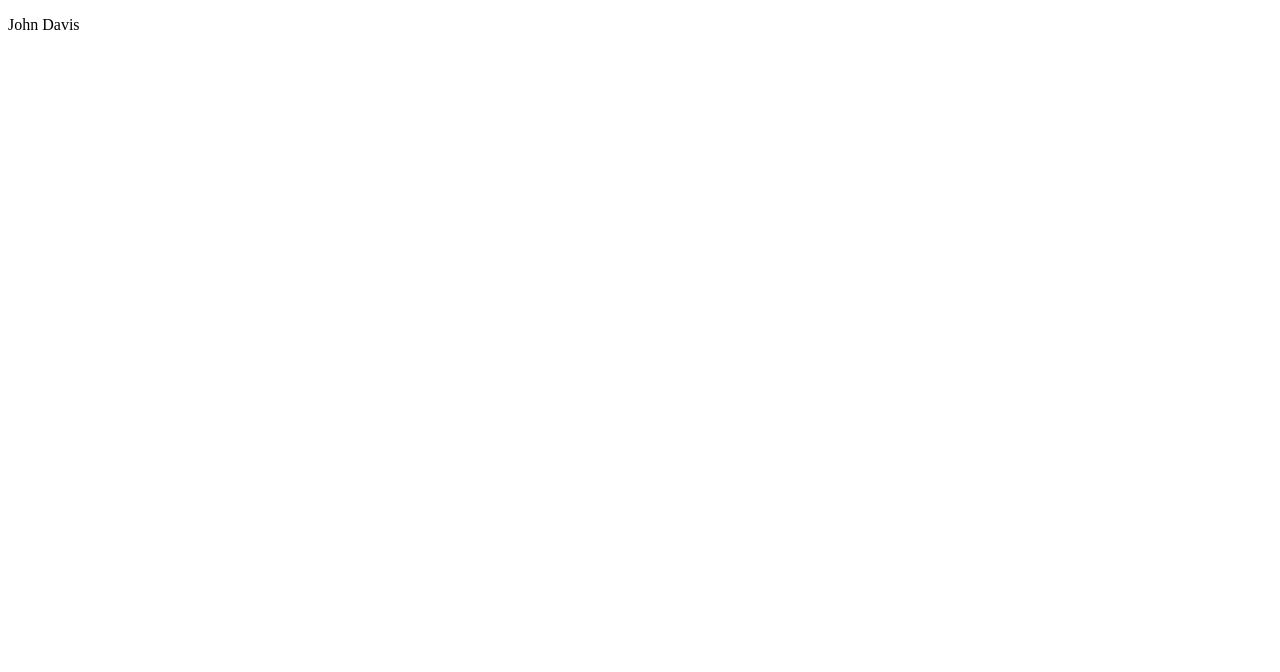
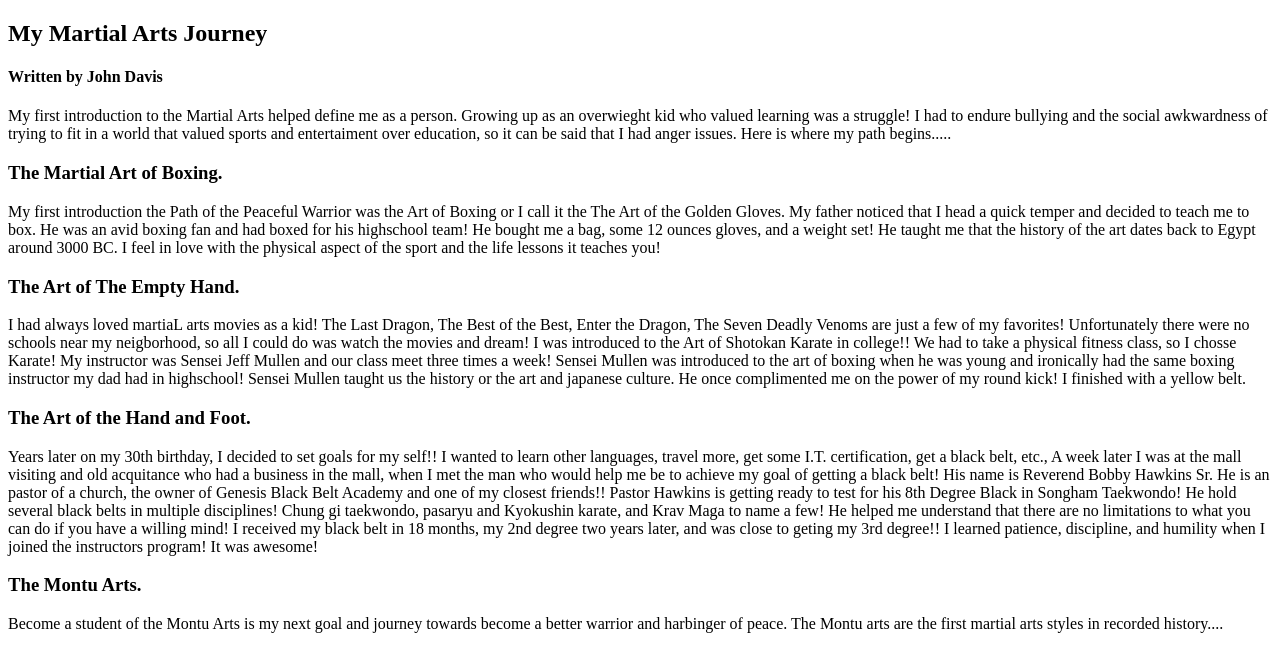
Before and after one commit to j3davis/html-me-something, a plain HTML site: page index.html in a window 1280 px wide. Drawn offline with Linux system fonts and the light colour scheme.

Commit message:
Added content to index.html file

```diff
--- a/index.html
+++ b/index.html
@@ -4,10 +4,48 @@
     <meta charset="UTF-8">
     <meta name="viewport" content="width=device-width, initial-scale=1.0">
     <meta http-equiv="X-UA-Compatible" content="ie=edge">
-    <title>Document</title>
+    <title>The Way of the Peaceful Warrior!</title>
 </head>
 <body>
-    <p>John Davis</p>
+  <article>
+    <header> <h1>My Martial Arts Journey</h1>
+    <h4>Written by John Davis</h4>
+      <p>My first introduction to the Martial Arts helped define me as a person. Growing up as an overwieght kid who valued learning was a struggle!
+        I had to endure bullying and the social awkwardness of trying to fit in a world that valued sports and entertaiment over education, so it can be said that
+        I had anger issues. Here is where my path begins.....
+
+      </p>
+      <h3>The Martial Art of Boxing.</h3>
+        <P>My first introduction the Path of the Peaceful Warrior was the Art of Boxing or I call it the The Art of the Golden Gloves. My father noticed that I head
+            a quick temper and decided to teach me to box. He was an avid boxing fan and had boxed for his highschool team! He bought me a bag, some 12 ounces gloves, and
+            a weight set! He taught me that the history of the art dates back to Egypt around 3000 BC. I feel in love with the physical aspect of the sport and the life
+            lessons it teaches you!
+        </P>
+      <h3>The Art of The Empty Hand.</h3>
+        <p>I had always loved martiaL arts movies as a kid! The Last Dragon, The Best of the Best, Enter the Dragon, The Seven Deadly Venoms are just a few of my favorites!
+            Unfortunately there were no schools near my neigborhood, so all I could do was watch the movies and dream! I was introduced to the Art of Shotokan Karate in
+            college!! We had to take a physical fitness class, so I chosse Karate! My instructor was Sensei Jeff Mullen and our class meet three times a week! Sensei Mullen
+            was introduced to the art of boxing when he was young and ironically had the same boxing instructor my dad had in highschool! Sensei Mullen taught us the history
+            or the art and japanese culture. He once complimented me on the power of my round kick! I finished with a yellow belt.
+        </p>
+       <h3>The Art of the Hand and Foot.</h3>
+         <p>Years later on my 30th birthday, I decided to set goals for my self!! I wanted to learn other languages, travel more, get some I.T. certification, get a black belt,
+             etc., A week later I was at the mall visiting and old acquitance who had a business in the mall, when I met the man who would help me be to achieve my goal of getting
+             a black belt! His name is Reverend Bobby Hawkins Sr. He is an pastor of a church, the owner of Genesis Black Belt Academy and one of my closest friends!! Pastor Hawkins
+             is getting ready to test for his 8th Degree Black in Songham Taekwondo! He hold several black belts in multiple disciplines! Chung gi taekwondo, pasaryu and
+             Kyokushin karate, and Krav Maga to name a few! He helped me understand that there are no limitations to what you can do if you have a willing mind! I received
+             my black belt in 18 months, my 2nd degree two years later, and was close to geting my 3rd degree!! I learned patience, discipline, and humility when I joined  the
+             instructors program! It was awesome!
+
+         </p>
+        <h3>The Montu Arts.</h3>
+          <p>Become a student of the Montu Arts is my next goal and journey towards become a better warrior and harbinger of peace. The Montu arts are the first martial
+              arts styles in recorded history....
+          </p>
+
+
+    </header>
+  </article>
 
 </body>
 </html>
```
